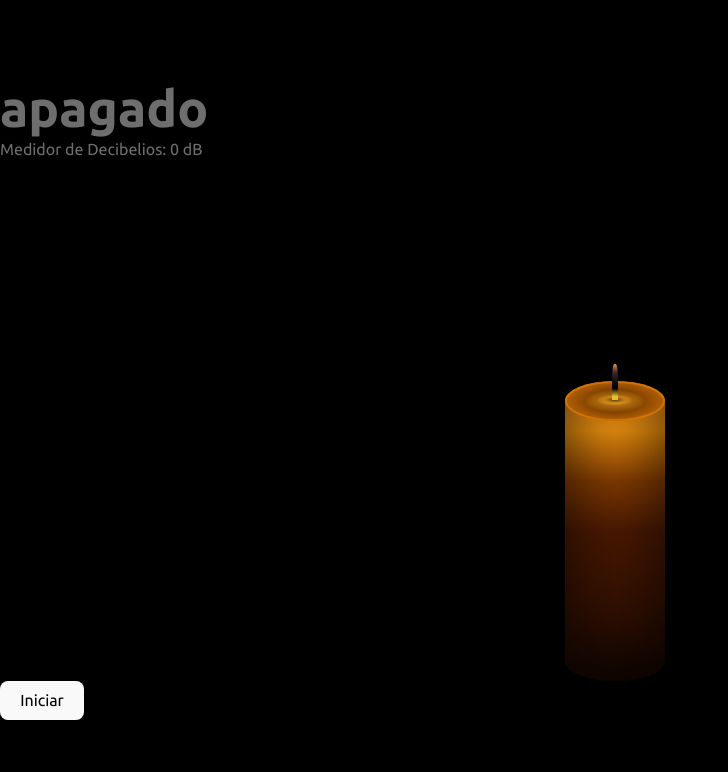
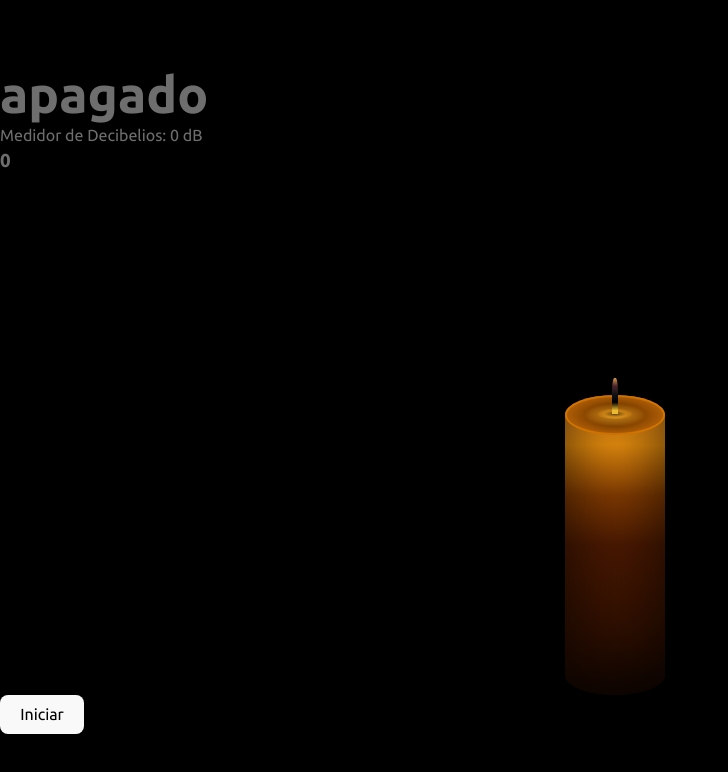
Before and after one commit to codechappie/virtual-candles, a React (Vite) app: page / in a window 1280 px wide. Shown: the top 772 px of the page, without its empty margins (0-728 px from the left). Built offline with nearby package versions, Linux system fonts and the light colour scheme; no server answers; what js-confetti would draw is missing.

Commit message:
upload main structure

```diff
--- a/src/App.jsx
+++ b/src/App.jsx
@@ -8,6 +8,8 @@ const jsConfetti = new JSConfetti()
 function App() {
 
   const [action, setAction] = useState("apagado");
+  const [dec, setDeci] = useState(0);
+
   const audioRef = useRef(null);
 
 
@@ -59,6 +61,7 @@ function App() {
             // Verificar si se supera el umbral para detener la escucha
             const positiveDb = (dB > 0 ? dB : dB * -1).toFixed(0);
 
+            setDeci(setDeci)
             if (positiveDb < 50) {
               decibelMeter.textContent = 'NAADDA', positiveDb;
               setAction("nada")
@@ -109,7 +112,7 @@ function App() {
     <>
       <h1>{action}</h1>
       <div id="decibel-meter">Medidor de Decibelios: <span id="decibel-value">0</span> dB</div>
-
+      <h3>{dec}</h3>
       <div className="center">
         <div className={`holder ${action}`}>
           <div className="candle">
```
